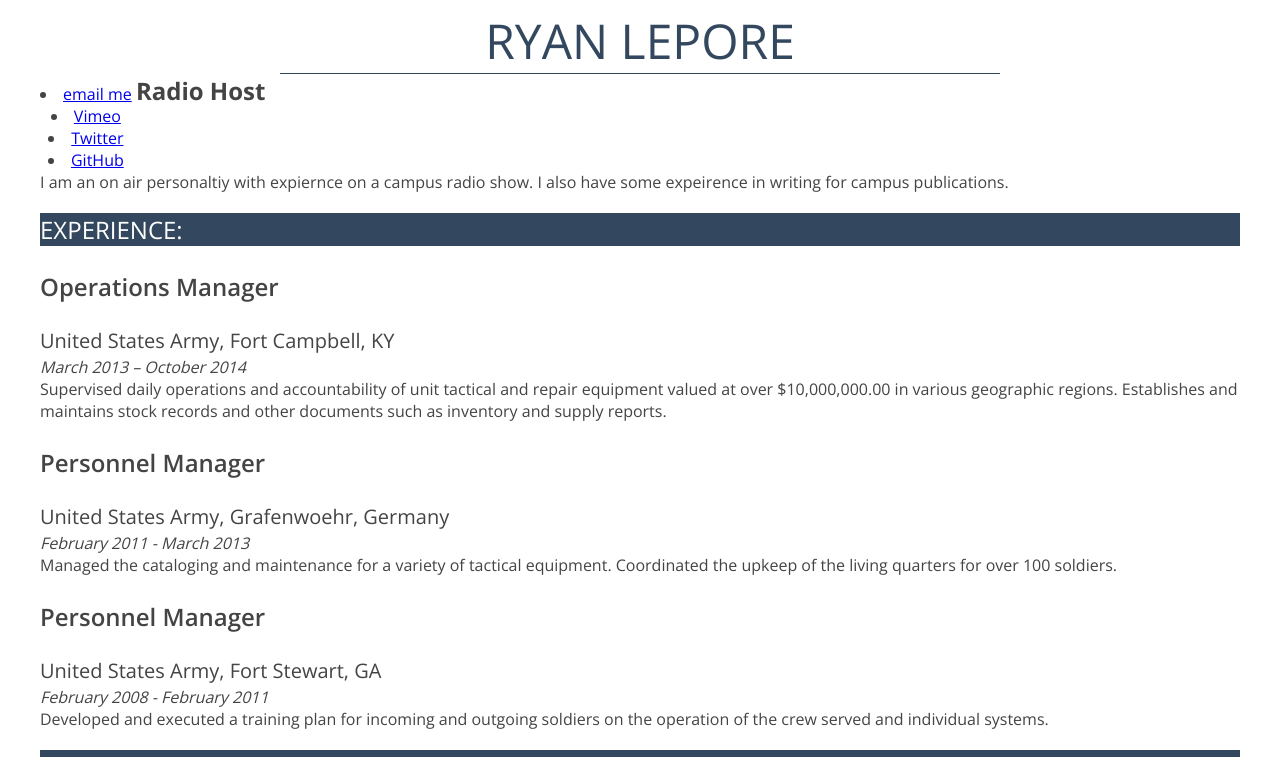
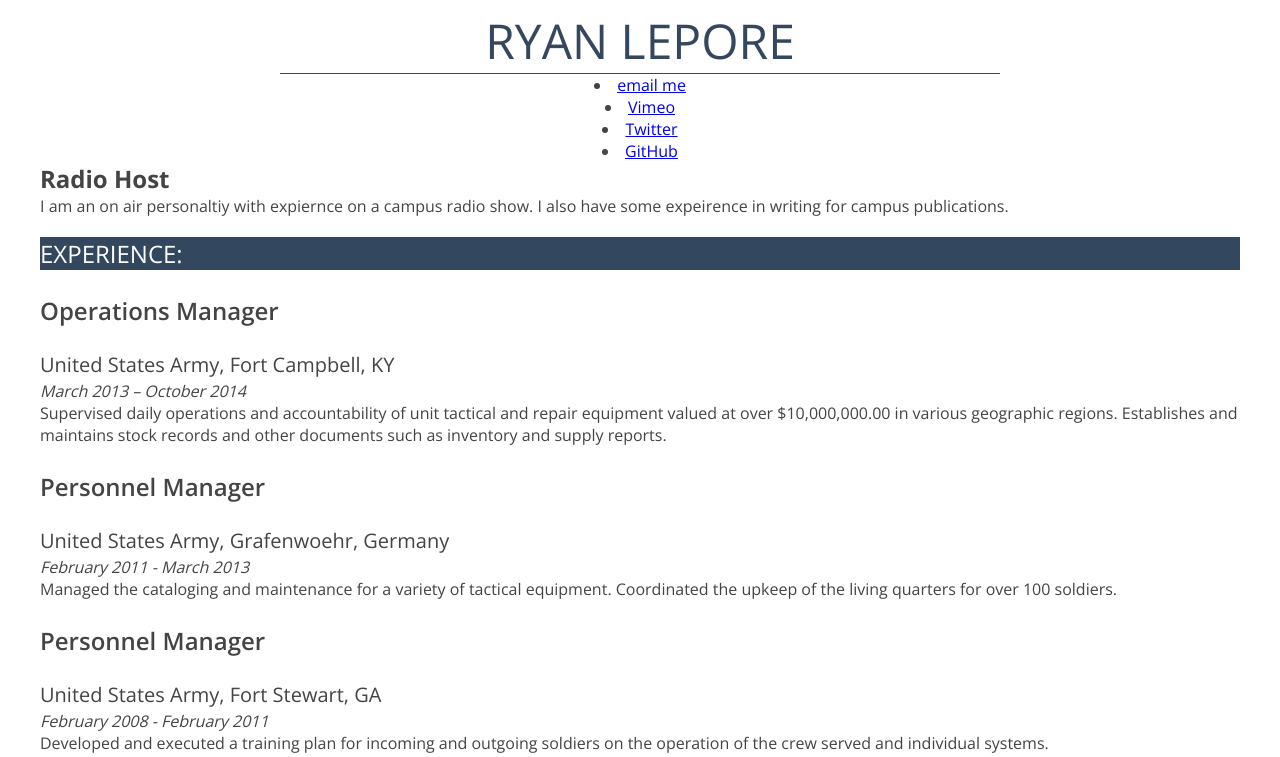
Before and after one commit to ryno248/Ryan-Lepore-Jour352, a plain HTML site: page Resume/index.html in a window 1280 px wide. Shown: the top 757 px of the page. Drawn offline with nearby package versions, Linux system fonts and the light colour scheme.

Commit message:
Update style.css

```diff
--- a/resume/style.css
+++ b/resume/style.css
@@ -84,7 +84,7 @@ h3 {
   margin-right: 0;
   margin-left: 0;
   text-align: center;
-  display: inline-table;
+  display: inline;
 }
 
 h2 ul {
```
